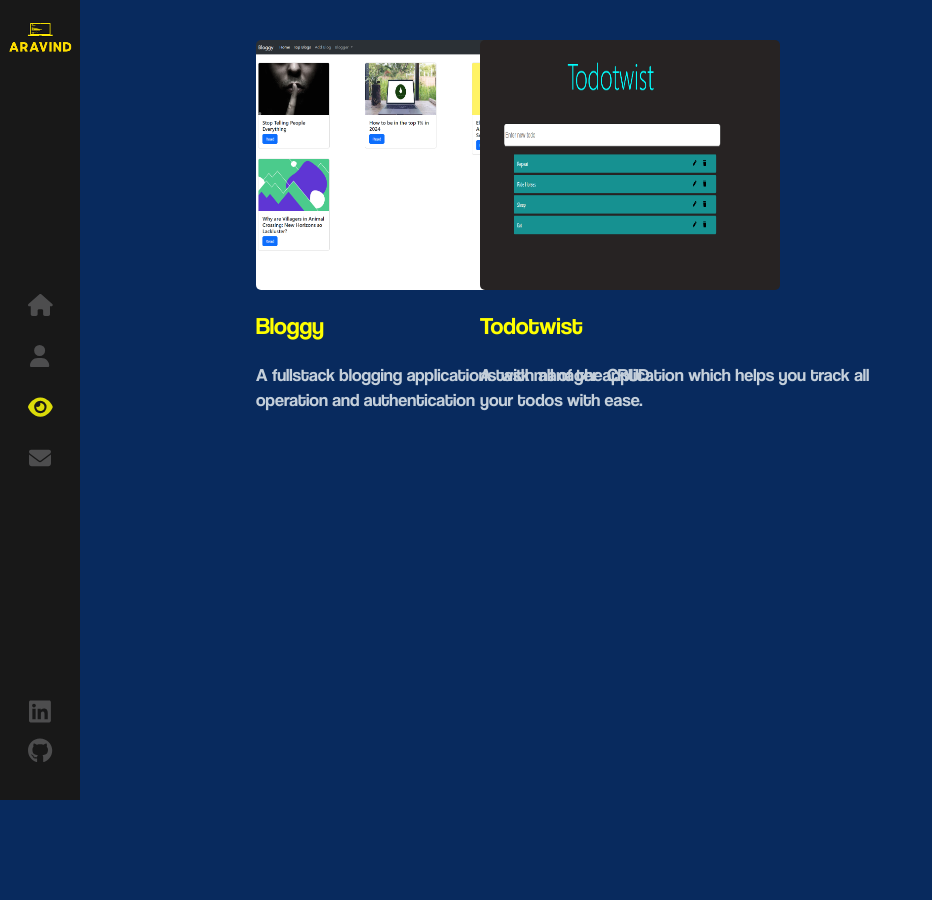
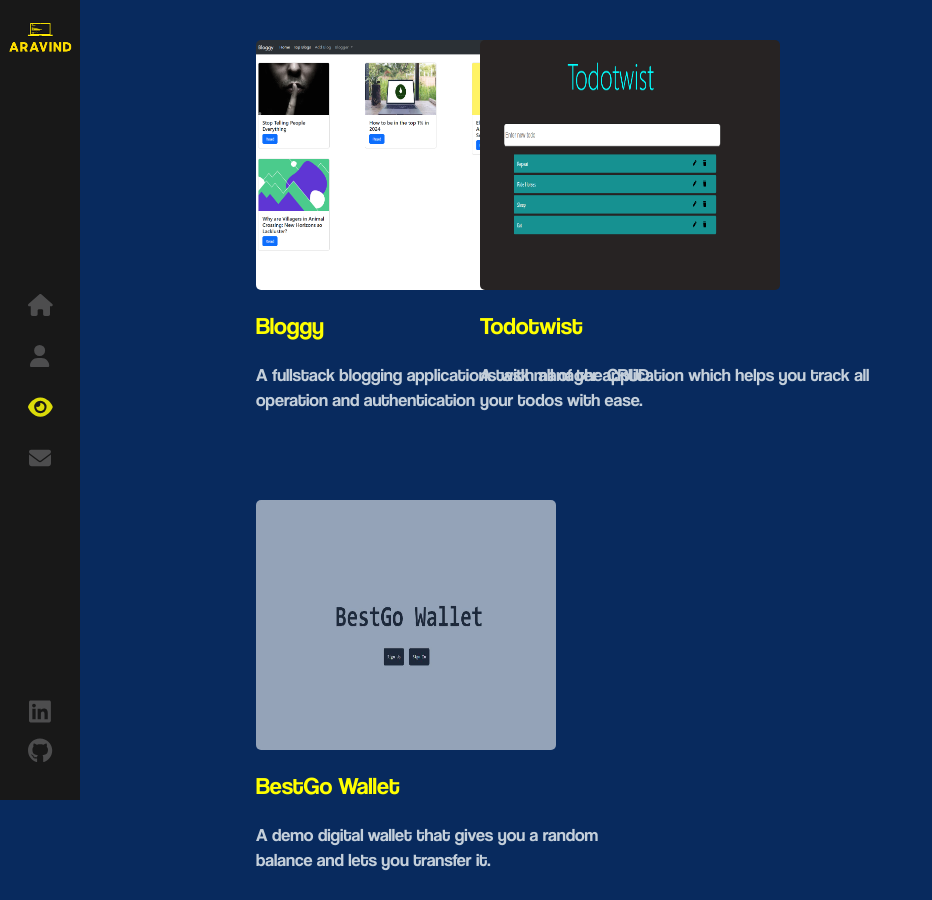
Before and after one commit to aravindtm27/portfolio, a React (Create React App) app: page /projects in a window 1280 px wide. Shown: the whole page, without its empty margins (0-932 px from the left). Before the commit the page ends 800 px from the top, so only its background shows below. Built offline with nearby package versions, Linux system fonts and the light colour scheme.

Commit message:
new proj add

```diff
--- a/src/components/Projects/index.js
+++ b/src/components/Projects/index.js
@@ -2,13 +2,21 @@ import './index.scss';
 import Sidebar from '../Sidebar/index.js';
 import Proj1 from "./proj1/proj1.PNG";
 import Proj2 from "./proj2/proj2.PNG";
+import Proj3 from "./proj3/proj3.png"
+
 
 const Projects = () => {
+
     return(
         <>
         <Sidebar/>
 
         <div className='projects'>
+        <div className='proj3' onClick={()=>window.location.href="https://bestgowallet-frontend-51jr8hdna-aravindtm27s-projects.vercel.app/"}>
+                <img src={Proj3} alt='project3'/>
+                <h1>BestGo Wallet</h1>
+                <p>A demo digital wallet that gives you a random balance and lets you transfer it.</p>
+            </div>
          <div className='proj1'>
             <img src={Proj1} alt='project1'/>
             <h1>Bloggy</h1>
@@ -19,6 +27,7 @@ const Projects = () => {
                 <h1>Todotwist</h1>
                 <p>A task manager application which helps you track all your todos with ease.</p>
             </div>
+
         </div>
         </>
     )
--- a/src/components/Projects/index.scss
+++ b/src/components/Projects/index.scss
@@ -38,6 +38,7 @@
         }
     }
 
+
     .proj2{
         position: absolute;
         width: 400px;
@@ -45,6 +46,7 @@
         overflow: hidden;
         top: 40px;
         right:400px;
+        cursor: pointer;
 
         img{
             height: 250px;
@@ -72,4 +74,40 @@
             font-size: large;
         }
     }
+
+    .proj3{
+        position: absolute;
+        width: 400px;
+        height: 400px;
+        overflow: hidden;
+        top: 500px;
+        cursor: pointer;
+
+        img{
+            height: 250px;
+            width: 300px;
+            border-radius: 5px;
+
+            &:hover{
+                height: 280px;
+                width: 330px;
+                transition: 0.5s;
+            }
+        }
+
+        h1{
+            font-family: 'Coolvetica';
+            color: yellow;
+            font-weight: 300;
+            font-size:x-large;
+        }
+
+        p{
+            font-family: 'Coolvetica';
+            color: rgb(196, 207, 218);
+            font-weight: 200;
+            font-size: large;
+        }
+    }
+
 }
```
Also changed, not shown: src/components/Projects/proj3/proj3.png (added).
